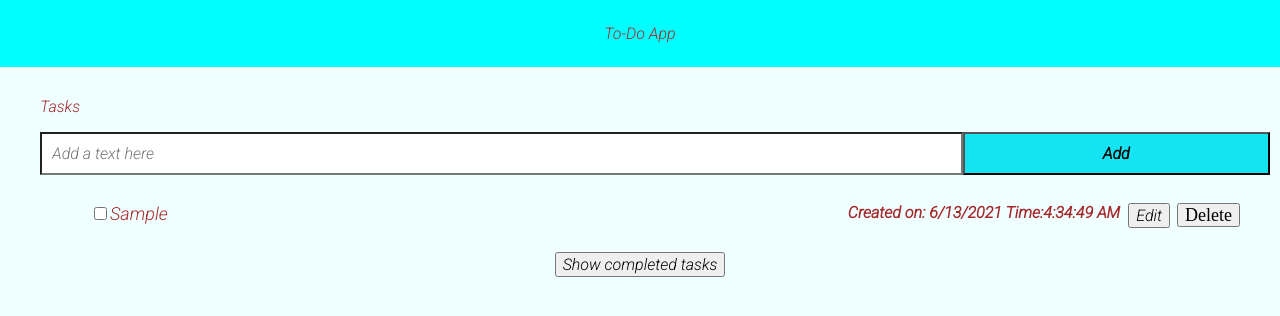
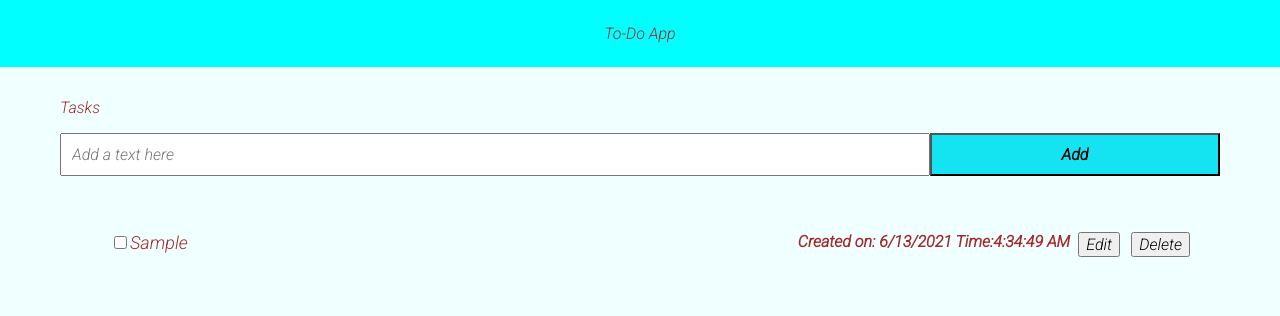
Before and after one commit to Meshuka/TodoApp, a React (Create React App) app: page / in a window 1280 px wide. Both pictures are taken after typing "Sample" into the empty fields and a click on the button "Add". Shown: the top 316 px of the page. Built offline with nearby package versions, Linux system fonts and the light colour scheme; the HTML template or start-up script is replaced by a standard one.

Commit message:
updated css and completed tasks toggle

```diff
--- a/package.json
+++ b/package.json
@@ -4,6 +4,7 @@
   "version": "0.1.0",
   "private": true,
   "dependencies": {
+    "@fortawesome/fontawesome-svg-core": "^1.2.35",
     "react": "^17.0.2",
     "react-dom": "^17.0.2",
     "react-hook-form": "^7.8.1",
--- a/src/App.css
+++ b/src/App.css
@@ -10,7 +10,9 @@
   size: 50px;
   text-align: center;
 }
-
+.container{
+  padding: 10px 50px 10px 50px;
+}
 .header:after {
   content: "";
   display: table;
@@ -18,17 +20,14 @@
 }
 
 .container{
-  padding: 10px 10px;
+  margin: 5px 10px;
 }
 .add-task{
-  margin: 20px 0px 0px 30px;
+  margin: 10px 0px 30px 0px;
   size: 30px;
 }
 .input-task{
-  margin-right: 0;
-  /* border: none; */
   padding: 10px;
-  border-radius: 0;
   width: 75%;
   font-size: 16px;
 }
@@ -59,9 +58,10 @@
 }
 
 ul li{
-  cursor: pointer;
+  cursor: auto;
+  margin: 0;
   position: relative;
-  padding: 12px 8px 12px 40px;
+  padding: 10px 0px 12px 10px;
   list-style-type: none;
   font-size: 18px;
   transition: 0.2s;
@@ -71,7 +71,7 @@ ul li:hover{
   background-color:rgb(39, 250, 215) ;
 }
 
-.fa{
+.delete{
   position: absolute;
   right:30px;
   padding: auto;
@@ -130,10 +130,26 @@ ul li:hover{
 }
 .showListbtn{
   display: flex;
-  justify-content: center;
+  justify-content: flex-start;
 }
 
 .task-list{
   display: flex;
   flex-direction: column;
 }
+
+.task-complete{
+  cursor: pointer;
+}
+
+.task-margin{
+  margin-left: 0px;
+}
+
+.list-itemz{
+  margin-left: 0px;
+}
+
+.show-completed-list{
+  cursor: pointer;
+}
--- a/src/App.js
+++ b/src/App.js
@@ -11,7 +11,9 @@ const App = () =>{
     const [edittingText, setEdittingText] = useState("")
     const [date, setDateTime] = useState(new Date())
     const [editted, setEditted] = useState(new Date())
+    // const [completedDate, setCompletedDate] = useState(new Date())
     const [editCount, setEitCount] = useState(null)
+    const [completedCount, setCompletedCount] = useState(0)
 
     const addTask=(e)=>{
         e.preventDefault();
@@ -20,6 +22,7 @@ const App = () =>{
         const currentDate = date.toLocaleDateString() + ' Time:' + date.toLocaleTimeString();
         console.log('first current date' + currentDate);
         const updatedDate = currentDate;
+        // const completedDate = currentDate;
         console.log(task)
         if (task !== ""){
             const taskDetails ={
@@ -28,6 +31,7 @@ const App = () =>{
                 isCompleted: false,
                 dateOfCreation: currentDate,
                 dateOfUpdation: updatedDate,
+                // dateOfCompletion: currentDate,
                 editCount: 0,
             }
         setTaskList((oldItems)=> [...oldItems, taskDetails])
@@ -75,6 +79,7 @@ const App = () =>{
         e.preventDefault();
         const idOfCompleted = taskList.findIndex((x)=> x.id===id); //finding the completed task using task id
         //adding the task to completedTask list
+
         const tempCompleted = taskList[idOfCompleted];
         const taskDetails1={
             id1: tempCompleted.id,
@@ -87,6 +92,8 @@ const App = () =>{
         }
         setCompletedList([...completedList, taskDetails1])
         setTaskList(taskList.filter((t) => t.id !==id));
+        setCompletedCount(completedCount+1)
+
     }
     const incompleteTask=(e,id1)=>{
         e.preventDefault();
@@ -105,6 +112,7 @@ const App = () =>{
         setTaskList([...taskList, taskDetails2]);
         //removing the task from completedTaskList
         setCompletedList(completedList.filter((t)=> t.id1 !== id1))
+        setCompletedCount(completedCount-1)
     }
     return(
         <div>
@@ -130,16 +138,15 @@ const App = () =>{
                 <div className='task-list'>
                 <div className='incomplete-task-list'>
                         {taskList !== [] ? ( //[0: 'a' , 1: 'b']
-                        <div>
+                        <div className='task-margin'>
                             <ul>
                             {/* every child element must have a key value. in this case div can be assigned a key|| use index as a last resort. here we have an id assigned to each task so using t.id as key*/}
                                 { taskList.map((t) =>(
-
                                     <div key={t.id}>
                                         {t.isCompleted ? (null):
                                         <div className='list-item' >
                                             <li>
-                                            <input type="checkbox" className="task-comlete" onClick={e => completedTask(e, t.id)}></input>
+                                            <input type="checkbox" className="task-complete" onClick={e => completedTask(e, t.id)}></input>
                                             {t.value}
                                             {/* <input type="text" onChange={e=>setEdittingText(e.target.value)} value={edittingText} autoFocus></input> */}
                                             {/* {toggleEditable ? (
@@ -177,7 +184,7 @@ const App = () =>{
                                                 </div>
                                             </div>
                                             : null}
-                                            <button className='fa' onClick={e => deleteTask(e,t.id)}>Delete</button>
+                                            <button className='delete' onClick={e => deleteTask(e,t.id)}>Delete</button>
                                             </li>
                                         </div>}
                                     </div>
@@ -188,7 +195,15 @@ const App = () =>{
                         : null}
                 </div>
                 <div className='showListbtn'>
-                        <button className='show-completed' onClick={showCompletedLists}>Show completed tasks</button>
+                    {completedCount > 0 ?
+                    ( <div>
+                        {toggleShowCompleted ?
+                        (<button className='fa fa-angle-down' onClick={showCompletedLists}> Completed</button>):
+                        (<button className='fa fa-angle-up'onClick={showCompletedLists}> Completed</button>)}
+                    </div>
+                    )
+                    // <i className='fa fa-angle-up' onClick={showCompletedLists}>Show completed tasks</i>)
+                    : (null)}
                 </div>
                 <div className='completed-task-list'>
                     {toggleShowCompleted ?
@@ -202,6 +217,9 @@ const App = () =>{
                                     <li>
                                     <input type="checkbox" className="task-comlete" defaultChecked onClick={e => incompleteTask(e, t.id1)}></input>
                                     {t.value}
+                                    {/* {t.dateOfCreation!= t.dateOfUpdation ?
+                                    (<i className='date'>Completed on: {t.dateOfUpdation}</i>)
+                                    :(<i className='date'>Completed on: {t.dateOfCreation}</i>)} */}
                                 </li>
                                 </div>
                                 :null}
```
Also changed, not shown: 1 other file (tests, documents, lock files or other folders).
